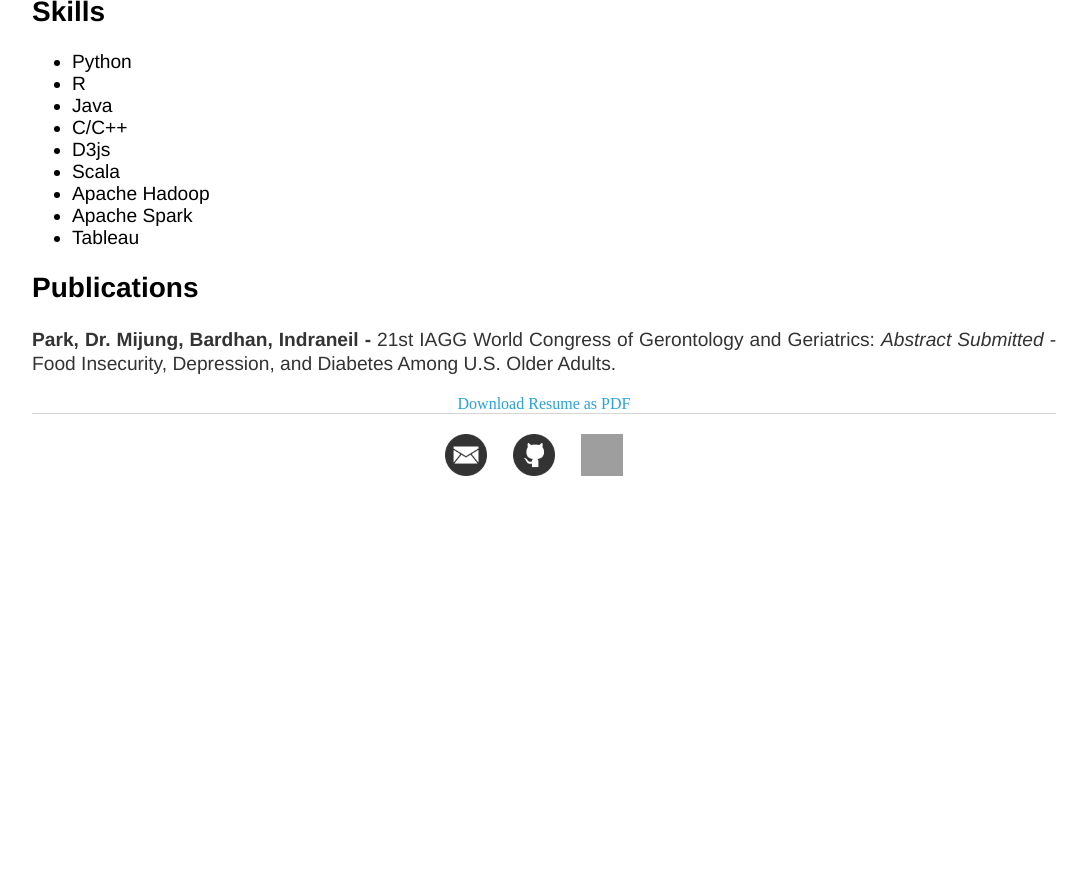
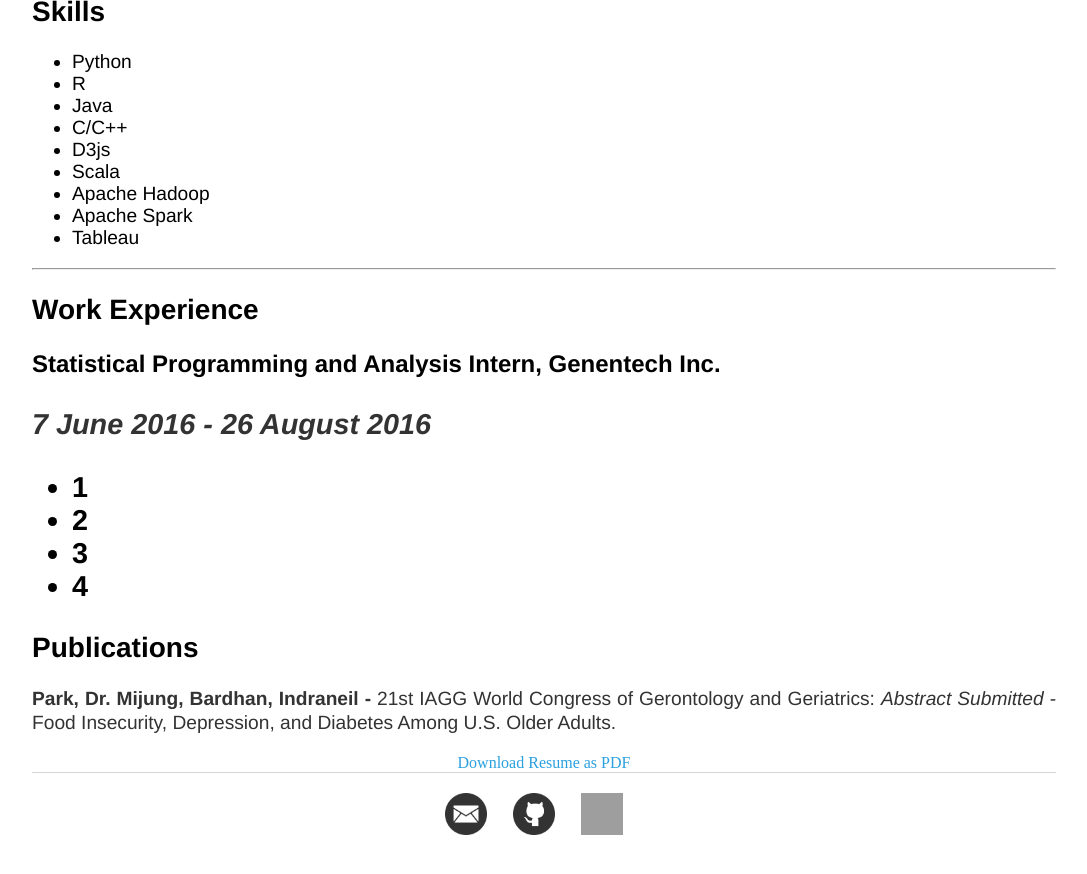
Before and after one commit to NeilBardhan/neilbardhan.github.io, a Jekyll site: the page built from resume/index.html, in a window 1280 px wide and 900 px high, scrolled down 675 px. Shown: the top 874 px of the window, without its empty margins (96-1183 px from the left). Built offline with Jekyll 4.4.1, drawn with Linux system fonts in a browser that asks for light colours; before the commit the page ends 1216 px from its top, so only the background shows below that; grey boxes are pictures that could not be loaded.

Commit message:
Update index.html

```diff
--- a/resume/index.html
+++ b/resume/index.html
@@ -38,6 +38,16 @@
 				<li>Apache Spark</li>
 				<li>Tableau</li>
 			</ul>
+		<hr>
+		<h2>Work Experience</h2>
+		<h3>Statistical Programming and Analysis Intern, Genentech Inc.<h3>
+		<p><em>7 June 2016 - 26 August 2016</em></p>
+			<ul>
+				<li>1</li>
+				<li>2</li>
+				<li>3</li>
+				<li>4</li>
+			</ul>
 		<h2>Publications</h2>
 
 		<p><strong>Park, Dr. Mijung, Bardhan, Indraneil - </strong>21st IAGG World Congress of Gerontology and Geriatrics: <em>Abstract Submitted - </em> Food Insecurity, Depression, and Diabetes Among U.S. Older Adults.
```
